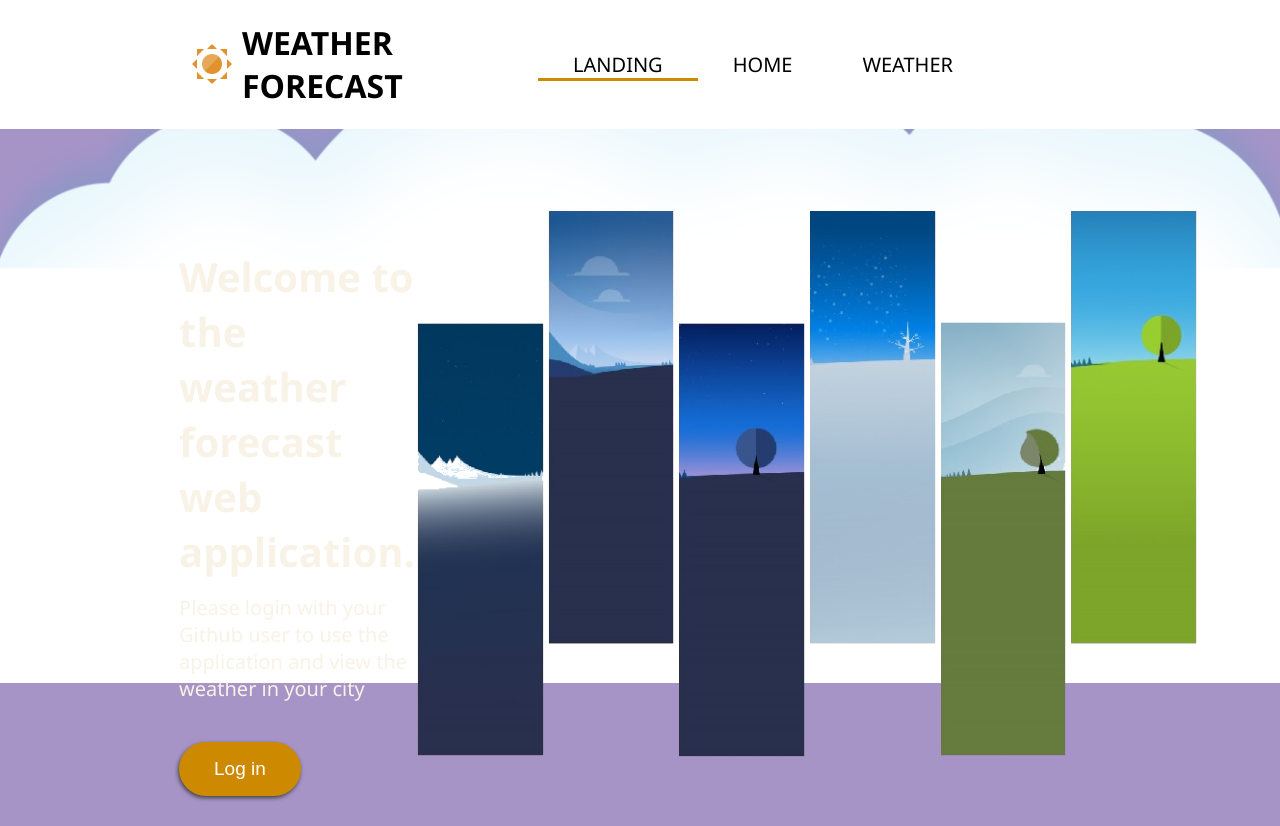
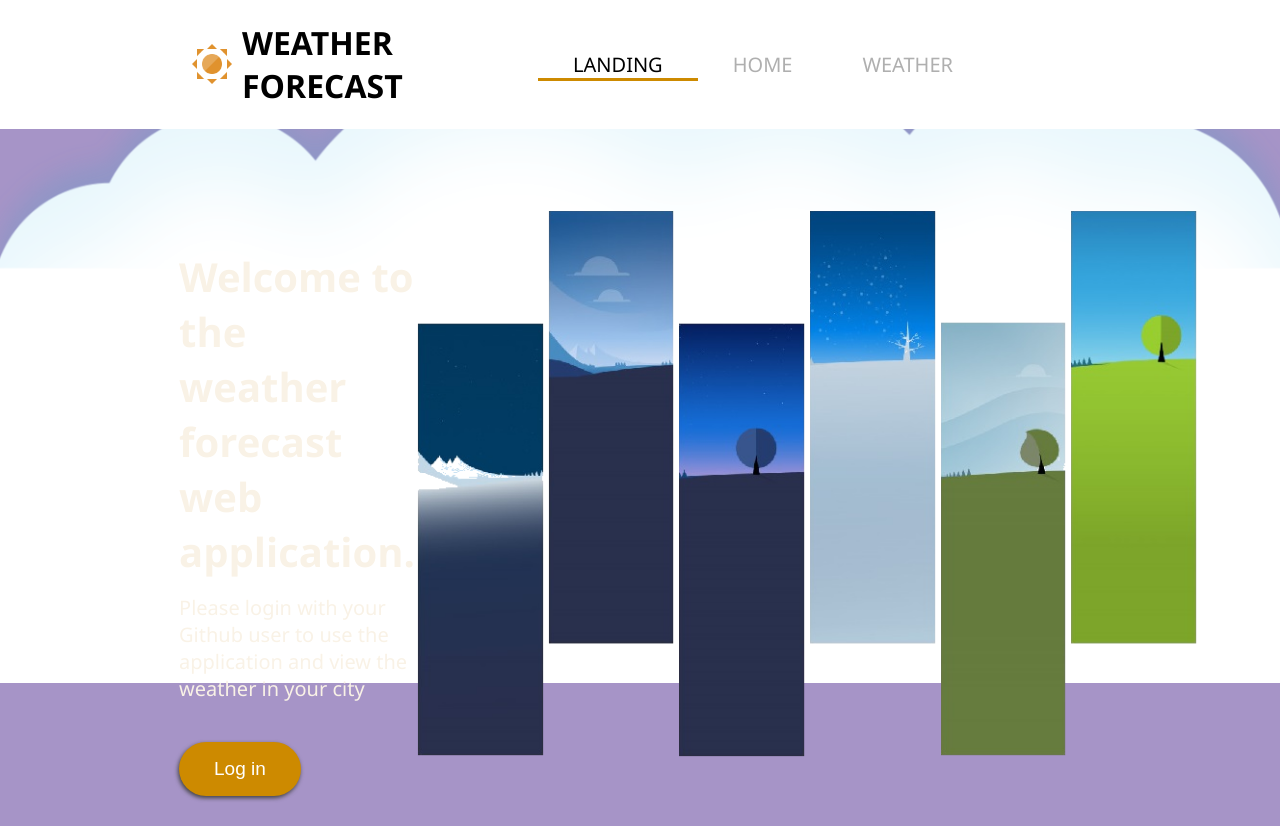
Before and after one commit to timemaas/weather-forecast, a React (Create React App) app: page / in a window 1280 px wide. Built offline with nearby package versions, Linux system fonts and the light colour scheme.

Commit message:
Disable Home and Weather if not authorized

```diff
--- a/src/common/Header.jsx
+++ b/src/common/Header.jsx
@@ -38,8 +38,11 @@ const Header = () => {
                     <div className='link-container'>
                         {headerLinks.map((val, i)=>{
                             const activeTab = location.pathname === val.path ? 'active-link' : '';
+                            const notAuthClass = !isAuthenticated && i > 0 ? 'no-auth' : '';
                             return <div className={activeTab}>
-                                <Link key={`${val}-${i}`} to={val.path} className={`header-link ${activeTab}`}>{val.name}</Link>
+                                { !notAuthClass ? <Link key={`${val}-${i}`} to={val.path} className={`header-link ${activeTab}`}>{val.name}</Link>
+                                    : <span className={`header-link ${notAuthClass}`}>{val.name}</span>
+                                }
                             </div>
                         })}
                     </div>
--- a/src/index.scss
+++ b/src/index.scss
@@ -70,6 +70,10 @@ code {
             border-bottom: 3px solid #cd8a00;
             margin-bottom: -3px;
             width: fit-content;
+          }
+          .no-auth {
+            color: #afafaf;
+            cursor: default;
           }
         }
         a {
```
